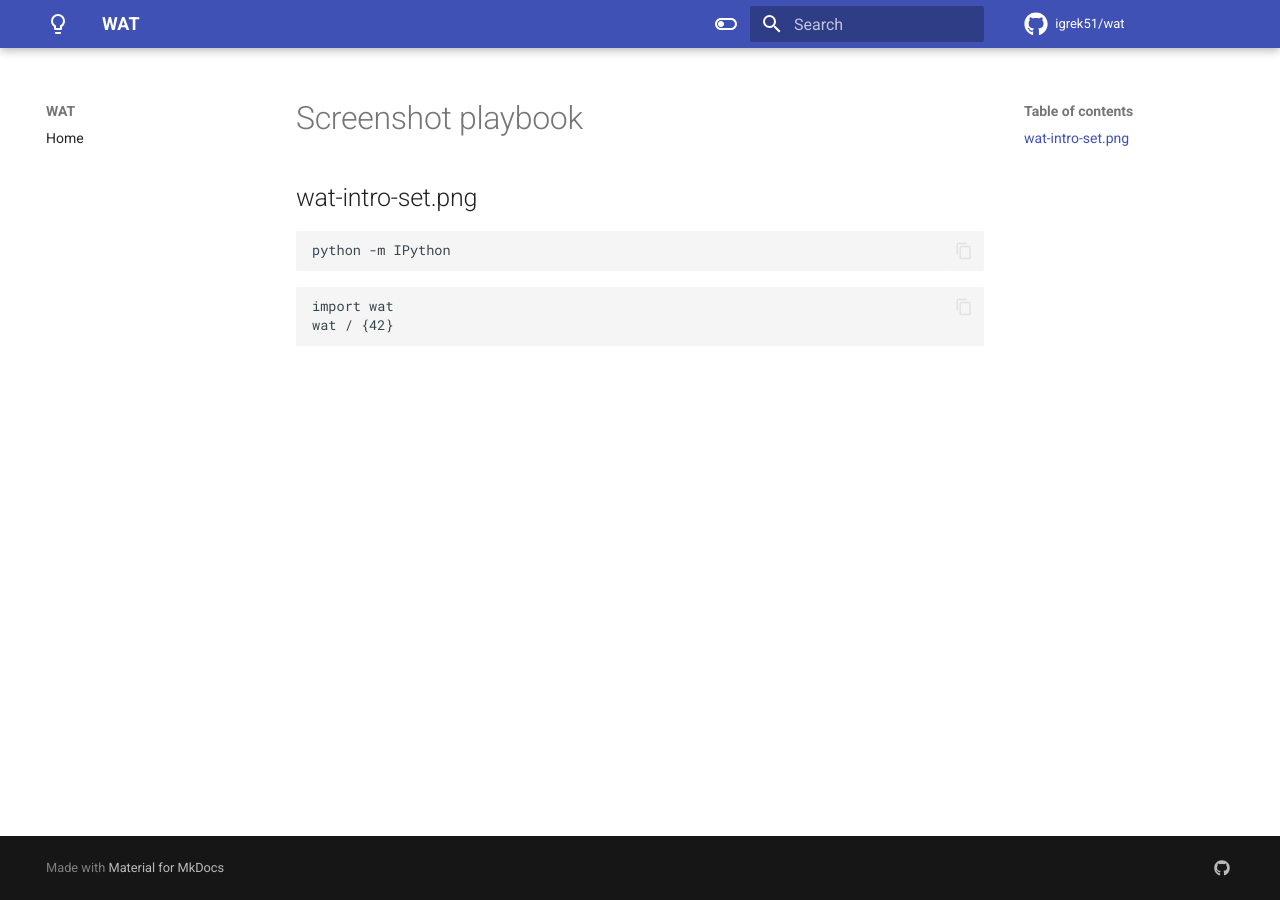
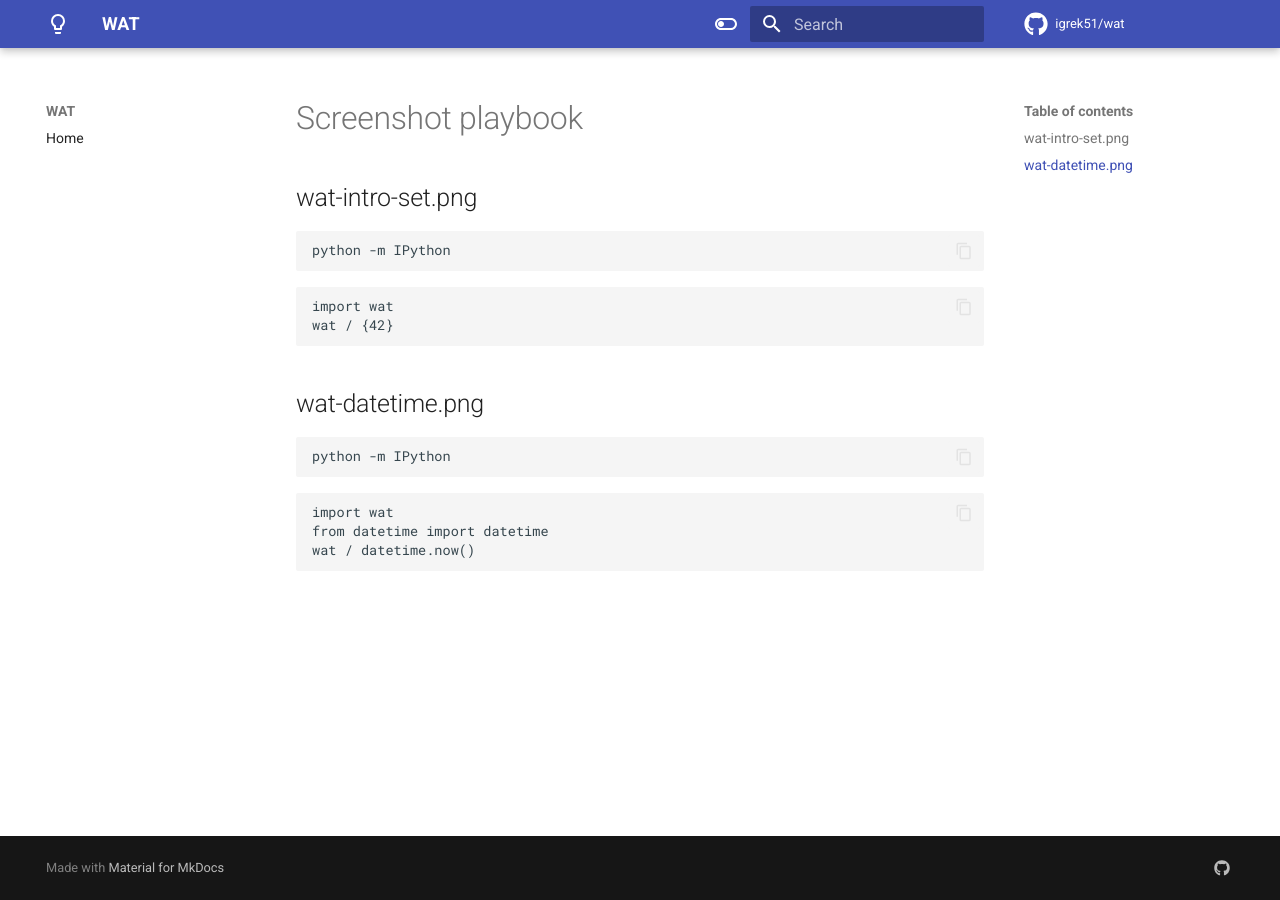
Before and after one commit to enthusiastdev121/wat, an MkDocs documentation site: the page built from docs/img/screenshot-playbook.md, in a window 1280 px wide. Built offline with MkDocs 1.6.1 and Material for MkDocs 9.7.7, drawn with Linux system fonts in a browser that asks for light colours; comment, search, counter and statistics services are not loaded.

````diff
--- a/docs/img/screenshot-playbook.md
+++ b/docs/img/screenshot-playbook.md
@@ -6,3 +6,14 @@
 import wat
 wat / {42}
 ```
+
+
+## wat-datetime.png
+```
+python -m IPython
+```
+```
+import wat
+from datetime import datetime
+wat / datetime.now()
+```
````
Also changed, not shown: README.md (+1 -1 lines), docs/demo/run-demo-inspect.py (+20 -3 lines), docs/index.md (+1 -1 lines), docs/img/wat-datetime.png.
